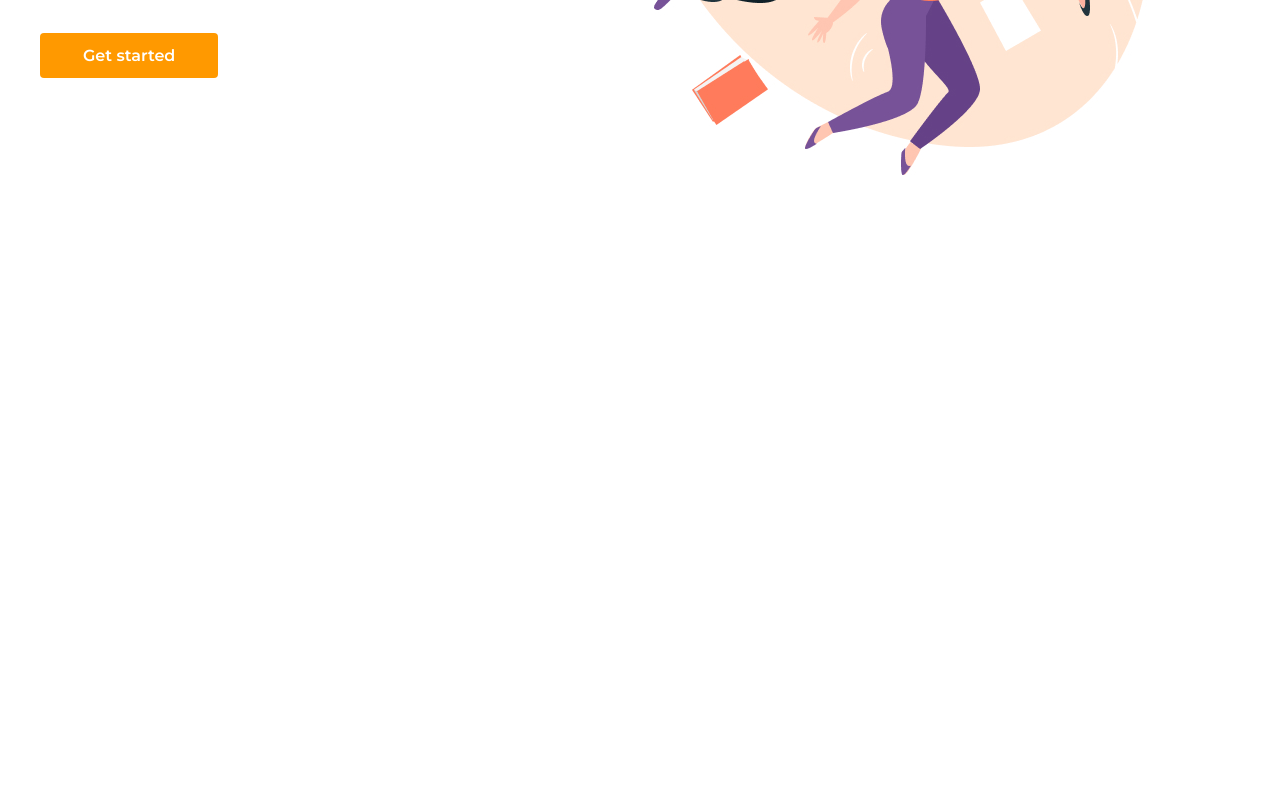
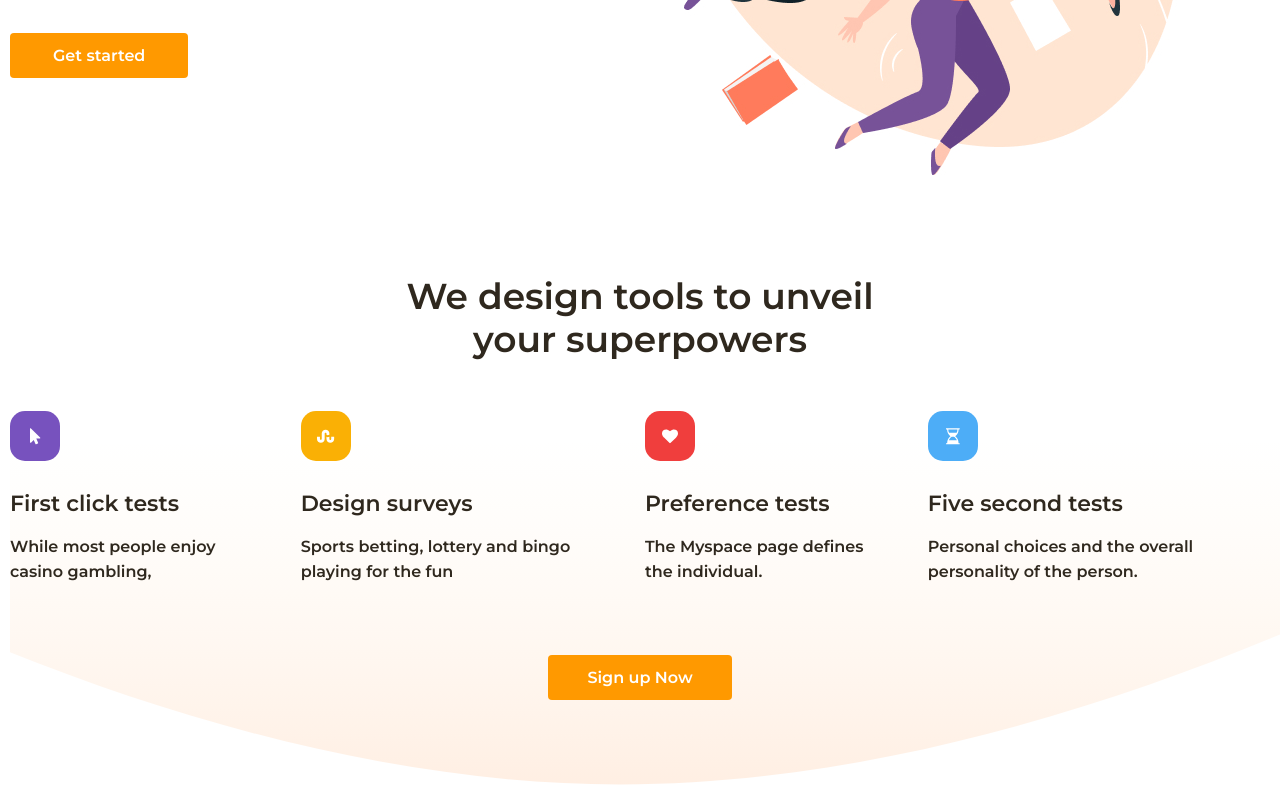
Before and after one commit to ksu199523/Productly, a plain HTML site: page index.html in a window 1280 px wide. Shown: the part 471-1271 px from the top of the page. Before the commit the page ends 800 px from the top, so only its background shows below. Drawn offline with Linux system fonts and the light colour scheme; a web font is replaced by a local one.

Commit message:
add section product

```diff
--- a/css/style.css
+++ b/css/style.css
@@ -7,16 +7,23 @@ body{
 }
 
 .container{
-  width: 1220px;
+  max-width: 1460px;
   padding: 0 10px;
   margin: 0 auto;
 }
 
-.wrapper{
+.title{
+  font-size: 36px;
+  font-weight: 800;
+  line-height: 1.2;
+}
+
+.header__wrapper{
   display: flex;
   justify-content: space-between;
   align-items: center;
   padding: 17px 0;
+  margin-bottom: 70px;
 }
 
 .menu__list{
@@ -52,12 +59,13 @@ body{
 }
 
 .main{
-  padding: 70px 0 100px;
+  margin-bottom: 100px;
 }
 
 .hero__box{
   display: flex;
   gap: 55px;
+  margin-bottom: 100px;
 }
 
 .hero__content{
@@ -82,8 +90,72 @@ body{
   background-color: #FF9900;
   color: #FFFFFF;
   border-radius: 4px;
+  cursor: pointer;
 }
 
 .hero__img{
   object-fit: cover;
 }
+
+.ptoduct{
+  margin-bottom: 100px;
+  position: relative;
+  z-index: 2;
+  text-align: center;
+}
+
+.product__title{
+  max-width: 540px;
+  margin: 0 auto;
+  text-align: center;
+  margin-bottom: 50px;
+}
+
+.product__items{
+  display: flex;
+  gap: 40px;
+  z-index: 2;
+}
+
+.product__item{
+  text-align: left;
+}
+
+.product__img{
+  object-fit: cover;
+  margin-bottom: 30px;
+}
+
+.product__subtitle{
+  display: inline-block;
+  font-size: 22px;
+  font-weight: 600;
+  line-height: 1.2;
+  margin-bottom: 16px;
+}
+
+.product__text{
+  font-weight: 500;
+  line-height: 1.6;
+  margin-bottom: 70px;
+}
+
+.product__inner{
+  text-align: center;
+}
+
+.product__btn{
+  display: inline-block;
+  color: #fff;
+  background-color: #FF9900;
+  border-radius: 4px;
+  padding: 13px 39px;
+  z-index: 2;
+}
+
+.product__wave{
+  display: block;
+  position: absolute;
+  bottom: -20%;
+  z-index: -1;
+}
--- a/index.html
+++ b/index.html
@@ -13,12 +13,12 @@
 <body>
    <header class="header">
       <div class="container">
-        <div class="wrapper">
+        <div class="header__wrapper">
         <img class="logo" src="./assets/img/Logo.svg" alt="Logo">
         <nav class="menu">
           <ul class="menu__list">
             <li class="menu__item">
-              <a class="menu__link" href="#">Product</a>
+              <a class="menu__link" href="#product">Product</a>
             </li>
             <li class="menu__item">
               <a class="menu__link" href="#">Customers</a>
@@ -51,6 +51,47 @@
           </div>
         </div>
       </section>
+      <section id="product" class="ptoduct">
+        <div class="container">
+          <div class="product__content">
+            <h2 class="product__title title">We design tools to unveil your superpowers</h2>
+            <div class="product__items">
+              <div class="product__item">
+                <img class="product__img" src="./assets/img/product/arrow.svg" alt="">
+                <span class="product__subtitle">First click tests</span>
+                <p class="product__text">While most people enjoy casino gambling,</p>
+              </div>
+              <div class="product__item">
+                <img class="product__img" src="./assets/img/product/orange.svg" alt="">
+                <span class="product__subtitle">Design surveys</span>
+                <p class="product__text">Sports betting, lottery and bingo playing for the fun</p>
+              </div>
+              <div class="product__item">
+                <img class="product__img" src="./assets/img/product/heart.svg" alt="">
+                <span class="product__subtitle">Preference tests</span>
+                <p class="product__text">The Myspace page defines the individual.</p>
+              </div>
+              <div class="product__item">
+                <img class="product__img" src="./assets/img/product/clock.svg" alt="">
+                <span class="product__subtitle">Five second tests</span>
+                <p class="product__text">Personal choices and the overall personality of the person. </p>
+              </div>
+            </div>
+            <div class="product__inner">
+            <a class="product__btn" href="#">Sign up Now</a>
+            </div>
+             <svg  class="product__wave" viewBox="0 0 1440 389" fill="none">
+              <path fill-rule="evenodd" clip-rule="evenodd" d="M692.343 388.264C207.835 388.856 -277.924 115.946 -420.323 29.0283C-432.976 21.3051 -427.421 2.73719 -412.598 2.71907L1811.81 4.31264e-05C1826.67 -0.0181273 1832.24 18.6096 1819.53 26.318C1675.59 113.616 1184.59 387.662 692.343 388.264Z" fill="url(#paint0_linear_0_535)"/>
+              <defs>
+              <linearGradient id="paint0_linear_0_535" x1="1819.9" y1="386.957" x2="1819.44" y2="-1.29886" gradientUnits="userSpaceOnUse">
+              <stop stop-color="#FFE5D2" stop-opacity="0.629261"/>
+              <stop offset="1" stop-color="#FFF4E5" stop-opacity="0.01"/>
+              </linearGradient>
+              </defs>
+              </svg>
+          </div>
+        </div>
+      </section>
     </main>
 </body>
 </html>
```
Also changed, not shown: assets/img/product/arrow.svg (added), assets/img/product/clock.svg (added), assets/img/product/heart.svg (added), assets/img/product/orange.svg (added).
